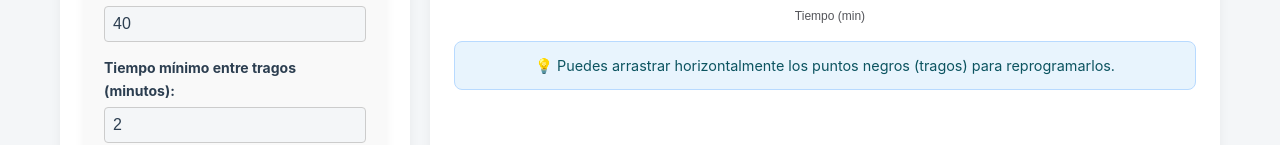
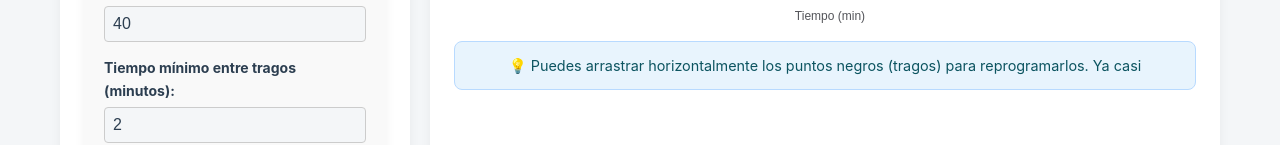
Before and after one commit to dechontaduro/OtraRonda, a Vue app: page / in a window 1280 px wide. Both pictures are taken after a click on the button "Calcular Ingesta". Shown: the part 778-923 px from the top of the page. Built offline with nearby package versions, Linux system fonts and the light colour scheme.

Commit message:
update src/views/HomeView.vue

```diff
--- a/src/views/HomeView.vue
+++ b/src/views/HomeView.vue
@@ -16,7 +16,8 @@
           :parametros="parametrosActuales"
           @tragoMovido="manejarTragoMovido"
           />
-          <p class="instruccion">💡 Puedes arrastrar horizontalmente los puntos negros (tragos) para reprogramarlos.</p>
+          <p class="instruccion">💡 Puedes arrastrar horizontalmente los puntos negros (tragos) para reprogramarlos.
+          Ya casi</p>
         </template>
 
         <div v-else class="empty-state">
```
